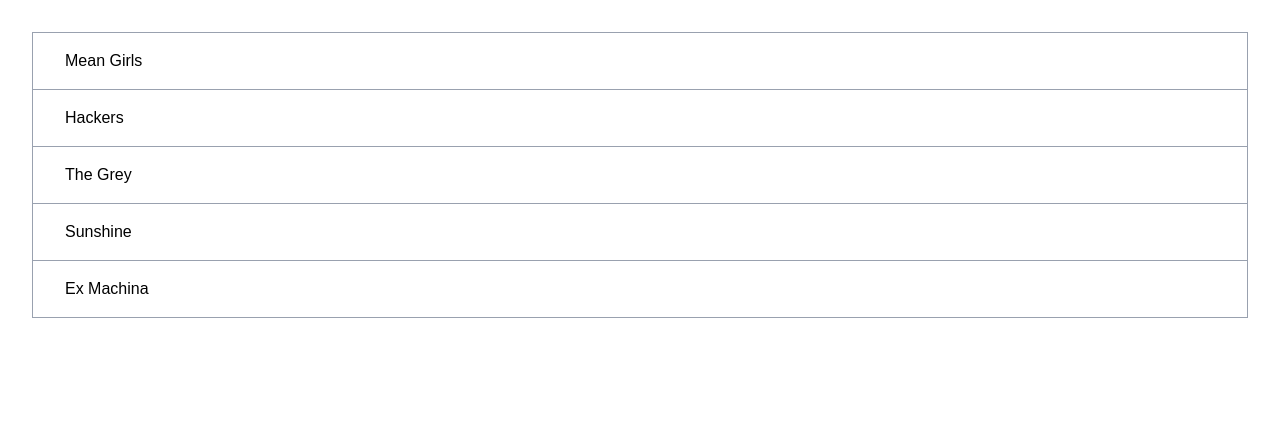
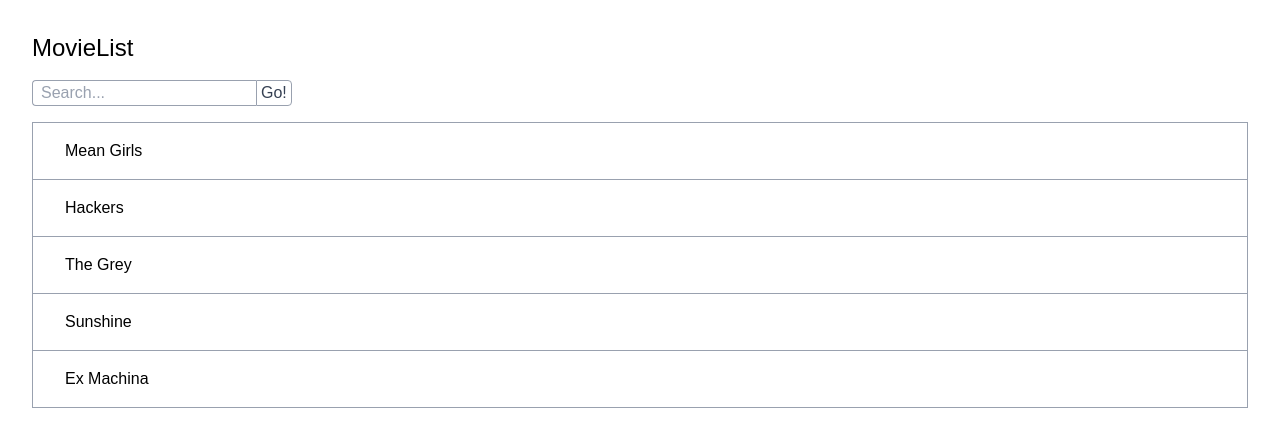
Before and after one commit to simtimj/newTechMovieList6-2-26, a Next.js app: page / in a window 1280 px wide. Shown: the top 422 px of the page. Built offline with nearby package versions, Linux system fonts and the light colour scheme.

Commit message:
Add working searchbar along with filtering and no movie case

```diff
--- a/app/page.tsx
+++ b/app/page.tsx
@@ -1,11 +1,44 @@
-import mockMovies from "../mockData"
-import MovieList from "../components/MovieList";
+'use client'
+
+import mockMovies from "@/mockData"
+import MovieList from "@/components/MovieList";
+import Search from "@/components/Search";
+import { useState } from "react";
 
 export default function Home() {
-  console.log('mockMovies:', mockMovies);
+
+  interface Movie {
+    id: number
+    title: string
+  }
+
+
+  let [allMovies, setAllMovies] = useState<Movie[]>(mockMovies);
+  let [searchText, setSearchText] = useState<string>("");
+
+
+  // all filters
+  let filterMovies = () => {
+    // searchFilter
+
+    let newMovies = [...allMovies];
+
+    newMovies = newMovies.filter((movie) => {
+      return (movie.title.toLowerCase()).includes(searchText.toLowerCase());
+    })
+    return newMovies;
+  }
+
+
   return (
   <>
-    <MovieList movies={mockMovies}/>
+    <h1 className="ml-8 mt-8 text-2xl">MovieList</h1>
+    <Search
+      setSearchText={setSearchText}
+    />
+    <MovieList
+      movies={filterMovies().length ? filterMovies() : [{title: `No Movies matching ${searchText}`, id: 0} ]}
+    />
   </>
 )
 }
--- a/components/MovieList.tsx
+++ b/components/MovieList.tsx
@@ -12,7 +12,7 @@ const MovieList = ({ movies }: MovieListProps) => {
   // console.log('movies:', movies);
   return (
     <>
-      <ul className="flex flex-col divide-y divide-gray-400 border border-gray-400 m-8">
+      <ul className="flex flex-col divide-y divide-gray-400 border border-gray-400 mx-8 mt-4">
           {movies.map((movie, i) => (
             <MovieListEntry key={movie.id} movie={movie} />
           ))}
--- /dev/null
+++ b/components/Search.tsx
@@ -0,0 +1,42 @@
+
+import {useState} from "react";
+
+interface SearchProps {
+  setSearchText: (text: string) => void
+}
+
+let Search = ({setSearchText}: SearchProps) => {
+  // type into search input box
+  // on click of input button, send to MovieList for filtering
+
+  let [inputText, setInputText] = useState<string>("");
+
+
+  return (
+    <div>
+      <form
+        className="flex flex-row w-0.5 pl-4 ml-4 mt-4"
+        onSubmit={(e) => {
+          setSearchText(inputText)
+          e.preventDefault();
+        }}
+      >
+        <input
+          type="text"
+          placeholder="Search..."
+          className="border border-r-0 rounded-l-sm border-gray-400 placeholder-gray-400 px-2"
+          onChange={(e) => {setInputText(e.target.value)}}
+        />
+        <button
+          type="submit"
+          className="px-1 border rounded-r-sm border-gray-400 text-gray-700"
+        >
+          Go!
+        </button>
+
+      </form>
+    </div>
+  )
+}
+
+export default Search;
```
